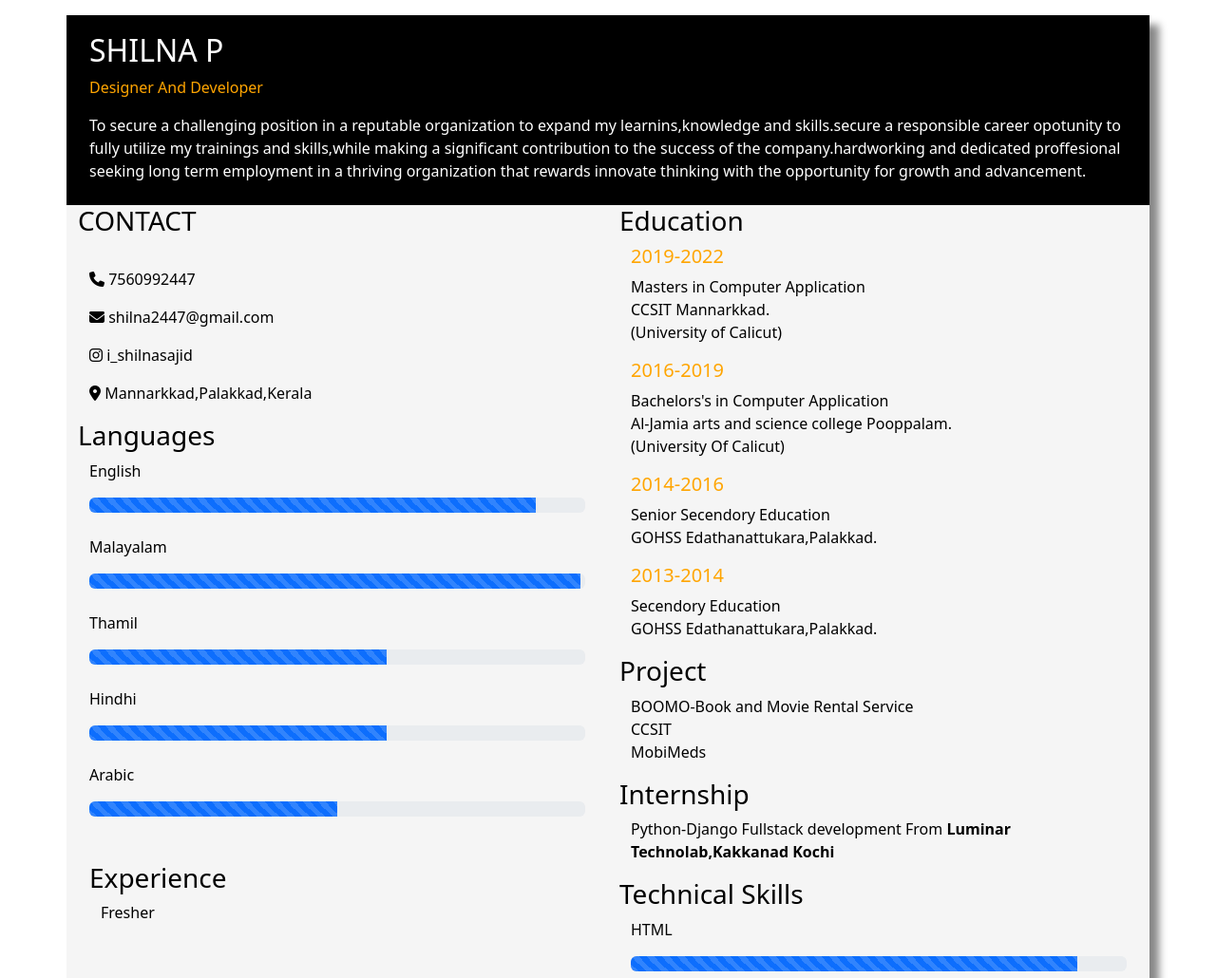
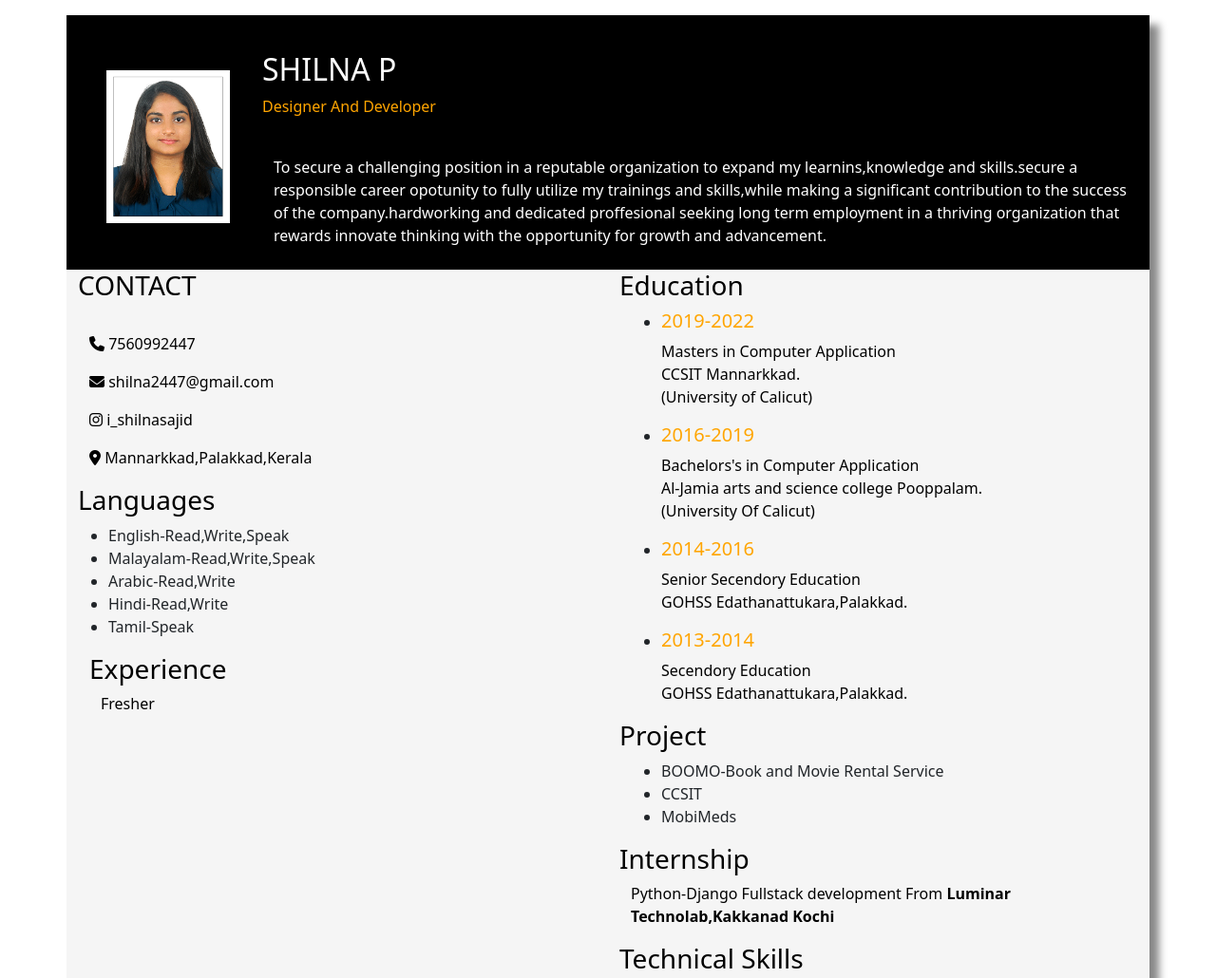
Before and after one commit to Shilnasajd/Resume, a plain HTML site: page index.html in a window 1280 px wide. Shown: the top 1030 px of the page at 95% size. Drawn offline with nearby package versions, Linux system fonts and the light colour scheme.

Commit message:
initial commit

```diff
--- a/index.css
+++ b/index.css
@@ -10,9 +10,10 @@
 
 /* } */
 img{
-    width: 100px;
-    height: 100px;
-    border-radius: 15px;
+    width: 130px;
+    height: 161px;
+    margin-top: 50px;
+    margin-left: 30px;
 
 }
 .c{
@@ -38,3 +39,6 @@ h2{
     h5{
         color: orange;
     }
+.k{
+    background-color: black;
+}
--- a/index.html
+++ b/index.html
@@ -21,6 +21,15 @@
     <div class="z container">
         <div class="row mt-3 mb-3 ">
             <nav class="navbar">
+                <div class="row">
+                    <div class="col-2">
+
+                        <div class="container ">
+                            <img src="./images/199455.jpg" alt="">
+                        </div>
+
+                    </div>
+                    <div class="col-10">
                         <div class="container">
                             <a class="navbar-brand" href="#">
                             </a>
@@ -29,12 +38,21 @@
                                 <p style="color: orange;">Designer And Developer</p>
                             </class>
                             <div class="container">
-    <p style="color: white;">To secure a challenging position in a reputable organization to expand my learnins,knowledge and
-        skills.secure a responsible career opotunity to fully utilize my trainings and skills,while making a
-        significant contribution to the success of the company.hardworking and dedicated proffesional
-        seeking long term employment in a thriving organization that rewards innovate thinking with the
+                                <p style="color: white;">To secure a challenging position in a reputable organization to
+                                    expand
+                                    my learnins,knowledge and
+                                    skills.secure a responsible career opotunity to fully utilize my trainings and
+                                    skills,while
+                                    making a
+                                    significant contribution to the success of the company.hardworking and dedicated
+                                    proffesional
+                                    seeking long term employment in a thriving organization that rewards innovate
+                                    thinking with
+                                    the
                                     opportunity for growth and advancement.</p>
 
+                            </div>
+                        </div>
                     </div>
                 </div>
             </nav>
@@ -46,43 +64,30 @@
 
 
                 <div class="container">
-                    <p> <i class="fa-solid fa-phone"></i>  7560992447<br></p>
-                    <p> <i class="fa-solid fa-envelope"></i>  shilna2447@gmail.com<br></p>
-                    <p> <i class="fa-brands fa-instagram"></i>  i_shilnasajid</p>
-                    <p><i class="fa-solid fa-location-dot"></i>  Mannarkkad,Palakkad,Kerala</p>
+                    <p> <i class="fa-solid fa-phone"></i> 7560992447<br></p>
+                    <p> <i class="fa-solid fa-envelope"></i> shilna2447@gmail.com<br></p>
+                    <p> <i class="fa-brands fa-instagram"></i> i_shilnasajid</p>
+                    <p><i class="fa-solid fa-location-dot"></i> Mannarkkad,Palakkad,Kerala</p>
                 </div>
                 <h3>Languages</h3>
+                <ul>
+                    <li>
+                        English-Read,Write,Speak
+                    </li>
+                    <li>
+                        Malayalam-Read,Write,Speak
+                    </li>
+                    <li>
+                        Arabic-Read,Write
+                    </li>
+                    <li>
+                        Hindi-Read,Write
+                    </li>
+                    <li>
+                        Tamil-Speak
+                    </li>
+                </ul>
                 <div class="container">
-                    <p>English</p>
-                    <div class="progress">
-                        <div class="progress-bar progress-bar-striped progress-bar-animated" role="progressbar"
-                            aria-label="Animated striped example" aria-valuenow="75" aria-valuemin="0"
-                            aria-valuemax="100" style="width: 90%"></div>
-                    </div><br>
-                    <p>Malayalam</p>
-                    <div class="progress">
-                        <div class="progress-bar progress-bar-striped progress-bar-animated" role="progressbar"
-                            aria-label="Animated striped example" aria-valuenow="75" aria-valuemin="0"
-                            aria-valuemax="100" style="width: 99%"></div>
-                    </div><br>
-                    <p>Thamil</p>
-                    <div class="progress">
-                        <div class="progress-bar progress-bar-striped progress-bar-animated" role="progressbar"
-                            aria-label="Animated striped example" aria-valuenow="75" aria-valuemin="0"
-                            aria-valuemax="100" style="width: 60%"></div>
-                    </div><br>
-                    <p>Hindhi</p>
-                    <div class="progress">
-                        <div class="progress-bar progress-bar-striped progress-bar-animated" role="progressbar"
-                            aria-label="Animated striped example" aria-valuenow="75" aria-valuemin="0"
-                            aria-valuemax="100" style="width: 60%"></div>
-                    </div><br>
-                    <p>Arabic</p>
-                    <div class="progress">
-                        <div class="progress-bar progress-bar-striped progress-bar-animated" role="progressbar"
-                            aria-label="Animated striped example" aria-valuenow="75" aria-valuemin="0"
-                            aria-valuemax="100" style="width: 50%"></div>
-                    </div><br><br>
                     <h3>Experience</h3>
 
                     <div class="container">
@@ -95,45 +100,72 @@
 
 
             </div>
-            <div class="c col-6 ">
+            <div class="c col-6">
 
                 <h3>Education</h3>
 
 
                 <div class="container">
+                    <ul>
+
+                        <li>
                             <h5>
                                 2019-2022
                             </h5>
-
                             <p>
                                 Masters in Computer Application <br>
                                 CCSIT Mannarkkad.<br>
                                 (University of Calicut)
                             </p>
+                        </li>
+
+
+                        </li>
+                        </li>
+                        <li>
                             <h5>2016-2019</h5>
                             <p>
                                 Bachelors's in Computer Application <br>
                                 Al-Jamia arts and science college Pooppalam.<br>
                                 (University Of Calicut)
                             </p>
-
+                        </li>
+                        <li>
                             <h5>2014-2016</h5>
 
                             <p>
                                 Senior Secendory Education <br>
                                 GOHSS Edathanattukara,Palakkad.
                             </p>
+                        </li>
+                        <li>
                             <h5>2013-2014</h5>
                             <p>
                                 Secendory Education <br>
                                 GOHSS Edathanattukara,Palakkad.
                             </p>
+                        </li>
+
+                    </ul>
+
+
+
+
+
                 </div>
                 <h3>Project</h3>
                 <div class="container">
-                <p>BOOMO-Book and Movie Rental Service <br>
-                    CCSIT <br>
-                    MobiMeds</p>
+                    <ul>
+                        <li>
+                            BOOMO-Book and Movie Rental Service
+                        </li>
+                        <li>
+                            CCSIT
+                        </li>
+                        <li>
+                            MobiMeds
+                        </li>
+                    </ul>
                 </div>
                 <h3>Internship</h3>
                 <div class="container">
```
Also changed, not shown: images/199455.jpg (added). Lines whose indentation alone changed are shown as unchanged.
